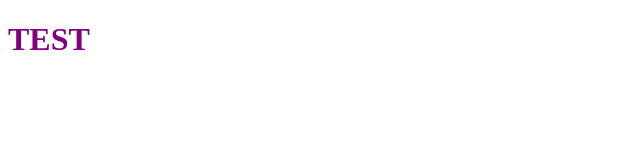
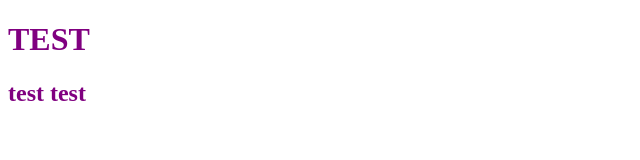
Before and after one commit to ZeljkoDe/test-repo, a plain HTML site: page index.html in a window 1280 px wide. Shown: the whole page, without its empty margins (0-640 px from the left). Drawn offline with Linux system fonts and the light colour scheme.

Commit message:
tets commit

```diff
--- a/index.html
+++ b/index.html
@@ -11,7 +11,7 @@
 
 <body>
     <h1>TEST</h1>
-
+    <h2>test test</h2>
     <script src="app.js"></script>
 </body>
 
--- a/style.scss
+++ b/style.scss
@@ -1,3 +1,8 @@
+* {
+  margin: 0;
+  padding: 0;
+  box-sizing: border-box;
+}
 body {
-    color: purple;
+  color: purple;
 }
```
